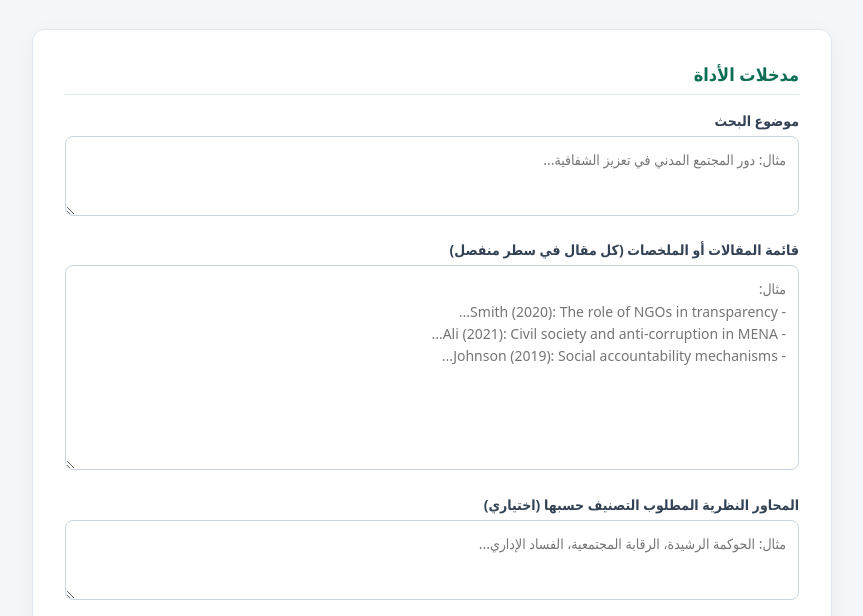
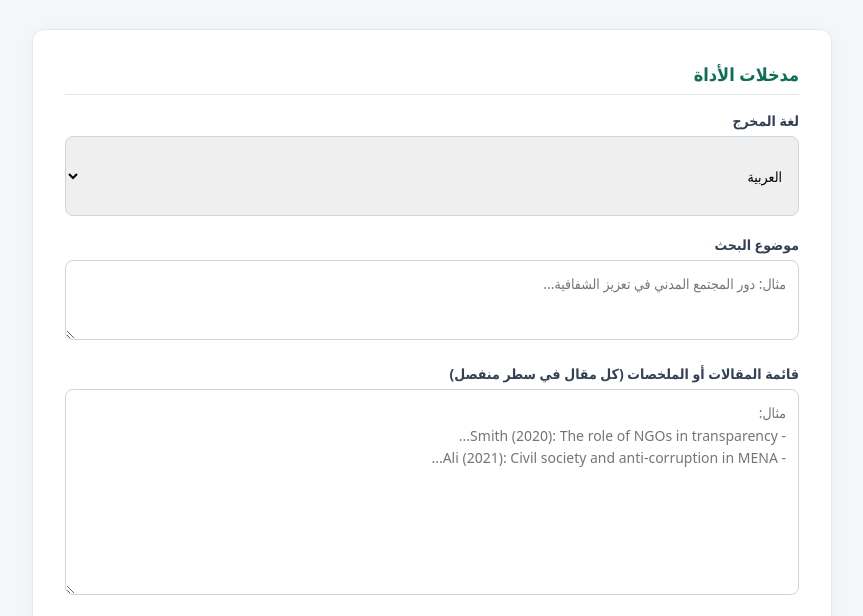
Before and after one commit to soumias1987-debug/political-research-toolkit, a plain HTML site: page lit_review.html in a window 1280 px wide. Shown: the part 129-745 px from the top of the page, without its empty margins (208-1071 px from the left). Drawn offline with Linux system fonts and the light colour scheme.

Commit message:
Update lit_review.html

```diff
--- a/lit_review.html
+++ b/lit_review.html
@@ -3,7 +3,7 @@
 <head>
 <meta charset="UTF-8">
 <meta name="viewport" content="width=device-width, initial-scale=1.0">
-<title>المراجعة الأدبية الآلية - المدرسة العليا للعلوم السياسية</title>
+<title>المراجعة الأدبية الآلية</title>
 <style>
 *{box-sizing:border-box;margin:0;padding:0}
 body{font-family:system-ui,-apple-system,"Segoe UI",Tahoma,sans-serif;direction:rtl;background:#f4f7f9;color:#1e293b;padding:2rem 1rem}
@@ -15,8 +15,8 @@ p.subtitle{color:#64748b;font-size:16px}
 .section-title{font-size:18px;font-weight:700;color:#0F6E56;margin-bottom:1rem;border-bottom:1px solid #E2E8F0;padding-bottom:0.5rem}
 .form-group{margin-bottom:1.2rem}
 label{display:block;font-size:14px;font-weight:600;color:#334155;margin-bottom:6px}
-textarea{width:100%;padding:12px;border:1px solid #cbd5e1;border-radius:8px;font-size:14px;font-family:inherit;outline:none;resize:vertical;min-height:80px;line-height:1.6}
-textarea:focus{border-color:#0F6E56;box-shadow:0 0 0 3px rgba(15,110,86,0.1)}
+input[type=text], select, textarea{width:100%;padding:12px;border:1px solid #cbd5e1;border-radius:8px;font-size:14px;font-family:inherit;outline:none;resize:vertical;min-height:80px;line-height:1.6}
+textarea:focus, select:focus{border-color:#0F6E56;box-shadow:0 0 0 3px rgba(15,110,86,0.1)}
 .btn{width:100%;padding:14px;background:#0F6E56;color:white;border:none;border-radius:8px;font-size:16px;font-weight:bold;cursor:pointer;transition:background 0.2s;margin-top:1rem}
 .btn:hover{background:#085041}
 .output-box{margin-top:2rem;display:none;background:#fff;border-radius:12px;padding:2rem;border:1px solid #e2e8f0}
@@ -38,6 +38,14 @@ pre{background:#1e293b;color:#e2e8f0;padding:1.5rem;border-radius:8px;white-spac
     <div class="section-title">مدخلات الأداة</div>
 
     <div class="form-group">
+      <label>لغة المخرج</label>
+      <select id="lang">
+        <option value="Arabic (فصحى أكاديمية رصينة)">العربية</option>
+        <option value="English (formal academic, native-speaker register)">English</option>
+      </select>
+    </div>
+
+    <div class="form-group">
       <label>موضوع البحث</label>
       <textarea id="topic" placeholder="مثال: دور المجتمع المدني في تعزيز الشفافية..."></textarea>
     </div>
@@ -46,13 +54,12 @@ pre{background:#1e293b;color:#e2e8f0;padding:1.5rem;border-radius:8px;white-spac
       <label>قائمة المقالات أو الملخصات (كل مقال في سطر منفصل)</label>
       <textarea id="articles" rows="8" placeholder="مثال:
 - Smith (2020): The role of NGOs in transparency...
-- Ali (2021): Civil society and anti-corruption in MENA...
-- Johnson (2019): Social accountability mechanisms..."></textarea>
+- Ali (2021): Civil society and anti-corruption in MENA..."></textarea>
     </div>
 
     <div class="form-group">
       <label>المحاور النظرية المطلوب التصنيف حسبها (اختياري)</label>
-      <textarea id="themes" placeholder="مثال: الحوكمة الرشيدة، الرقابة المجتمعية، الفساد الإداري..."></textarea>
+      <textarea id="themes" placeholder="مثال: الحوكمة الرشيدة، الرقابة المجتمعية..."></textarea>
     </div>
   </div>
 
@@ -69,6 +76,7 @@ pre{background:#1e293b;color:#e2e8f0;padding:1.5rem;border-radius:8px;white-spac
 
 <script>
 document.getElementById('generateBtn').addEventListener('click', function() {
+    const lang = document.getElementById('lang').value;
     const topic = document.getElementById('topic').value || '[الموضوع]';
     const articles = document.getElementById('articles').value || '[المقالات]';
     const themes = document.getElementById('themes').value || 'غير محدد (اقترح المحاور)';
@@ -93,7 +101,7 @@ LIST OF ARTICLES/ABSTRACTS:
 ${articles}
 """
 
-THEMATIC AXES (إذا تم تحديدها):
+THEMATIC AXES:
 ${themes}
 
 =====================================================================
@@ -120,7 +128,7 @@ OUTPUT FORMAT
 
 Start directly with "التصنيف الموضوعي:" without any preamble.
 
-Target Language: Arabic (فصحى أكاديمية رصينة)`;
+Target Language: ${lang}`;
 
     document.getElementById('resultText').textContent = prompt;
     document.getElementById('outputBox').style.display = 'block';
@@ -130,7 +138,6 @@ Target Language: Arabic (فصحى أكاديمية رصينة)`;
 document.getElementById('copyBtn').addEventListener('click', function() {
     const text = document.getElementById('resultText').textContent;
     if (!text) return;
-
     navigator.clipboard.writeText(text).then(() => {
         const btn = document.getElementById('copyBtn');
         btn.textContent = 'تم النسخ ✓';
```
